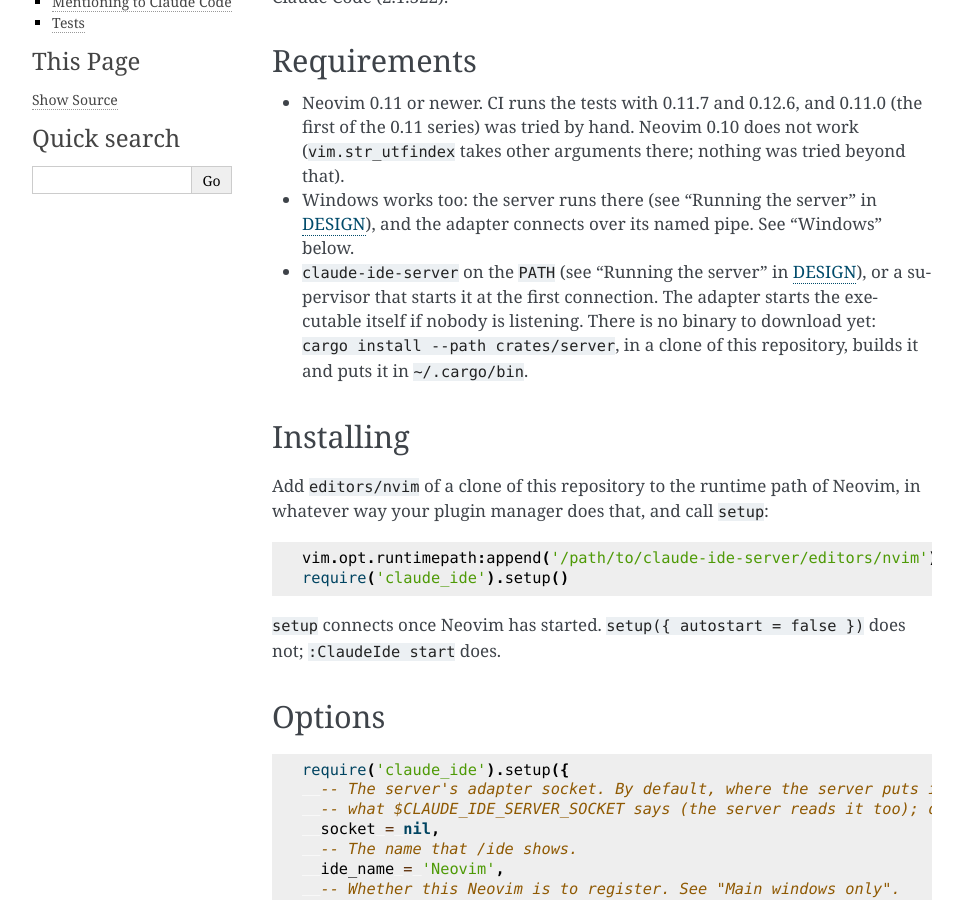
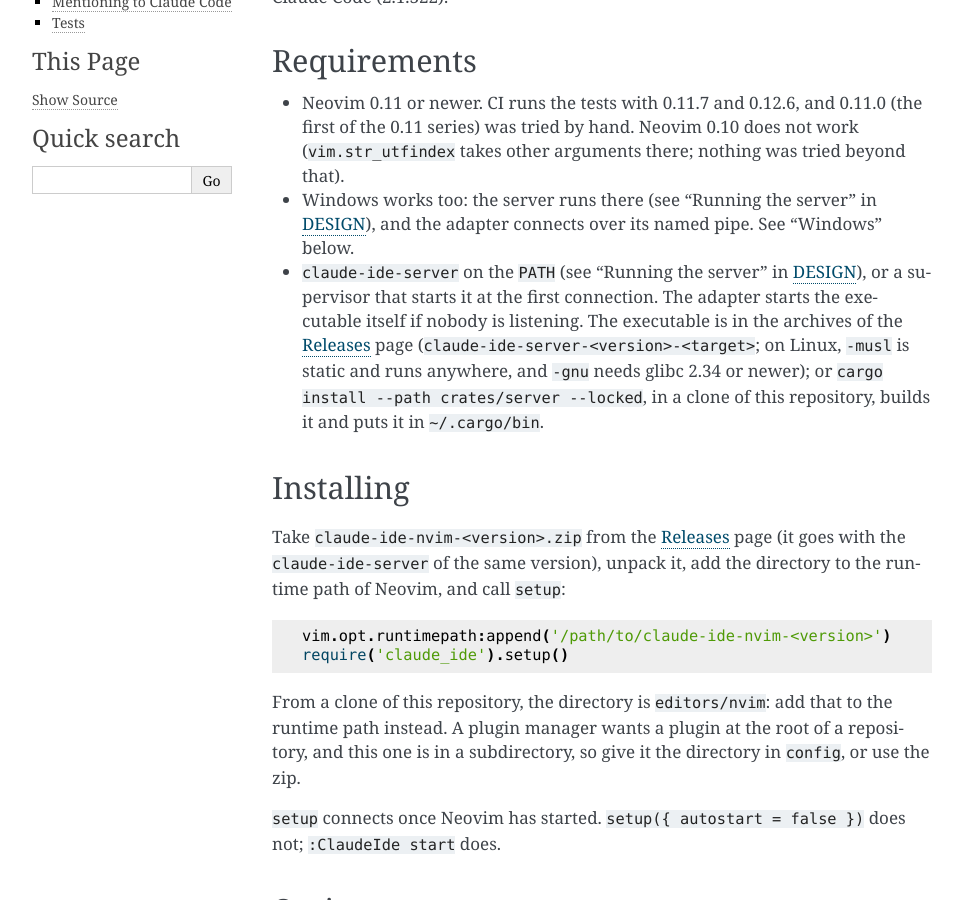
Before and after one commit to small-gear-lab/claude-ide-server, a Sphinx documentation site: the page built from docs/NVIM.md, in a window 1280 px wide and 900 px high, scrolled down 355 px. Shown: the whole window, without its empty margins (148-1111 px from the left). Built offline with Sphinx 7.4.7, drawn with Linux system fonts in a browser that asks for light colours.

Commit message:
Document how to get the executable and the adapter from a release, and how a release is made

````diff
--- a/docs/NVIM.md
+++ b/docs/NVIM.md
@@ -15,18 +15,24 @@ real Claude Code (2.1.322).
   hand. Neovim 0.10 does not work (`vim.str_utfindex` takes other arguments there; nothing was tried beyond that).
 - Windows works too: the server runs there (see "Running the server" in [DESIGN](DESIGN.md)), and the adapter connects over its named pipe. See "Windows" below.
 - `claude-ide-server` on the `PATH` (see "Running the server" in [DESIGN](DESIGN.md)), or a supervisor that starts it at
-  the first connection. The adapter starts the executable itself if nobody is listening. There is no binary to download
-  yet: `cargo install --path crates/server`, in a clone of this repository, builds it and puts it in `~/.cargo/bin`.
+  the first connection. The adapter starts the executable itself if nobody is listening. The executable is in the
+  archives of the [Releases](https://github.com/small-gear-lab/claude-ide-server/releases) page (`claude-ide-server-<version>-<target>`;
+  on Linux, `-musl` is static and runs anywhere, and `-gnu` needs glibc 2.34 or newer); or `cargo install --path crates/server --locked`,
+  in a clone of this repository, builds it and puts it in `~/.cargo/bin`.
 
 ## Installing
 
-Add `editors/nvim` of a clone of this repository to the runtime path of Neovim, in whatever way your plugin manager
-does that, and call `setup`:
+Take `claude-ide-nvim-<version>.zip` from the [Releases](https://github.com/small-gear-lab/claude-ide-server/releases)
+page (it goes with the `claude-ide-server` of the same version), unpack it, add the directory to the runtime path of Neovim,
+and call `setup`:
 
 ```lua
-vim.opt.runtimepath:append('/path/to/claude-ide-server/editors/nvim')
+vim.opt.runtimepath:append('/path/to/claude-ide-nvim-<version>')
 require('claude_ide').setup()
 ```
+
+From a clone of this repository, the directory is `editors/nvim`: add that to the runtime path instead. A plugin manager wants
+a plugin at the root of a repository, and this one is in a subdirectory, so give it the directory in `config`, or use the zip.
 
 `setup` connects once Neovim has started. `setup({ autostart = false })` does not; `:ClaudeIde start` does.
 
````
Also changed, not shown: CONTRIBUTING.md (+17 -0 lines), README.ja.md (+9 -1 lines), README.md (+16 -2 lines), docs/ja/DESIGN.md (+1 -3 lines), docs/ja/NVIM.md (+5 -3 lines), 3 other files.
